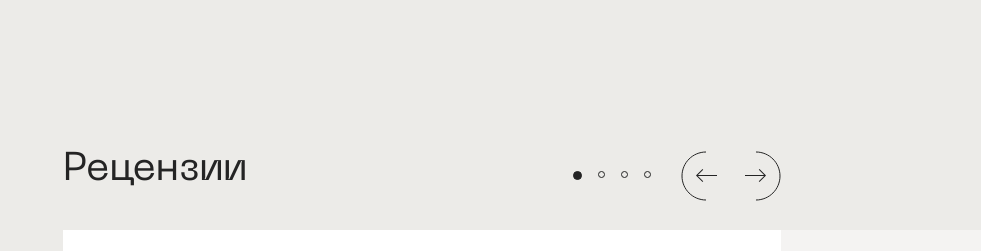
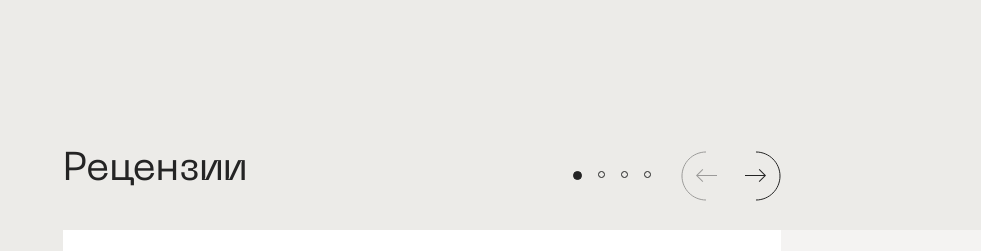
Before and after one commit to pnzdmd/lubimovka, a React (Create React App) app: page / in a window 1280 px wide. Shown: the top 251 px of the page, without its empty margins (299-1280 px from the left). Built offline with nearby package versions, Linux system fonts and the light colour scheme.

Commit message:
feat: moved switch button for slider to component

```diff
--- a/src/components/ReviewCard/ReviewCard.jsx
+++ b/src/components/ReviewCard/ReviewCard.jsx
@@ -1,8 +1,7 @@
 import './ReviewCard.css';
 
 const ReviewCard = (props) => {
-  console.log(props);
-  const { logo, text,link } = props.data;
+  const { logo, text, link } = props.data;
 
   const cardStyle = props.current
     ? 'reviews__slide reviews__slide_current'
--- a/src/components/Reviews/Reviews.css
+++ b/src/components/Reviews/Reviews.css
@@ -61,29 +61,6 @@
   display: flex;
 }
 
-.reviews__pagination-button {
-  width: 50px;
-  height: 50px;
-  background-color: transparent;
-  border: none;
-}
-
-.reviews__pagination-button:hover {
-  cursor: pointer;
-}
-
-.reviews__pagination-button:active {
-  transform: scale(110%);
-}
-
-.reviews__pagination-button_prev {
-  background-image: url(../../images/slider-arrow-left.svg);
-}
-
-.reviews__pagination-button_next {
-  background-image: url(../../images/slider-arrow-right.svg);
-}
-
 .reviews__slides {
   max-width: 1078px;
   position: relative;
--- a/src/components/Reviews/Reviews.jsx
+++ b/src/components/Reviews/Reviews.jsx
@@ -1,5 +1,6 @@
 import { useEffect, useState } from "react";
 import reviewsData from "../../data/reviews";
+import SwitchButton from "../SwitchButton/SwitchButton";
 import ReviewCard from "../ReviewCard/ReviewCard";
 import "./Reviews.css";
 
@@ -10,30 +11,20 @@ const Reviews = () => {
   useEffect(() => {
     if (data) {
       setState((old) => ({ ...old, current: data[0].id }));
-    }
 
-    if (data && data.length > 1) {
-      setState((old) => ({ ...old, next: data[1].id }));
+      if (data.length > 1) {
+        setState((old) => ({ ...old, next: data[1].id }));
+      }
     }
   }, [data]);
 
   const prevButtonClickHandler = () => {
-
-    const prevCardPositon = data.findIndex(item => item.id === state.prev);
-
-    if(data[prevCardPositon - 1]) {
+    if (state.prev !== "") {
+      const prevCardPositon = data.findIndex((item) => item.id === state.prev);
+      const isAnotherPrevCard = Boolean(data[prevCardPositon - 1]);
 
       const newState = {
-        prev: data[prevCardPositon - 1].id,
-        current: state.prev,
-        next: state.current,
-      };
-
-      setState(newState);
-    } else if(state.prev !== '') {
-
-      const newState = {
-        prev: '',
+        prev: isAnotherPrevCard ? data[prevCardPositon - 1].id : "",
         current: state.prev,
         next: state.current,
       };
@@ -43,24 +34,14 @@ const Reviews = () => {
   };
 
   const nextButtonClickHandler = () => {
-
-    const nextCardPositon = data.findIndex(item => item.id === state.next);
-
-    if(data[nextCardPositon + 1]) {
+    if (state.next !== "") {
+      const nextCardPositon = data.findIndex((item) => item.id === state.next);
+      const isAnotherNextCard = Boolean(data[nextCardPositon + 1]);
 
       const newState = {
         prev: state.current,
         current: state.next,
-        next: data[nextCardPositon + 1].id,
-      };
-
-      setState(newState);
-    } else if (state.next !== '') {
-
-      const newState = {
-        prev: state.current,
-        current: state.next,
-        next: '',
+        next: isAnotherNextCard ? data[nextCardPositon + 1].id : "",
       };
 
       setState(newState);
@@ -69,8 +50,9 @@ const Reviews = () => {
 
   const getData = (id) => data.filter((item) => item.id === id)[0];
 
-  const currentCard = getData(state.current);
-  const nextCard = getData(state.next);
+  const prevCard = state.prev !== "" ? getData(state.prev) : false;
+  const currentCard = state.current !== "" ? getData(state.current) : false;
+  const nextCard = state.next !== "" ? getData(state.next) : false;
 
   return (
     <section className="reviews">
@@ -85,16 +67,16 @@ const Reviews = () => {
               <div className="reviews__pagination-point"></div>
             </div>
             <div className="reviews__pagination-buttons">
-              <button
-                type="button"
-                className="reviews__pagination-button reviews__pagination-button_prev"
+              <SwitchButton
+                dest="prev"
+                isDisabled={prevCard ? false : true}
                 onClick={prevButtonClickHandler}
-              ></button>
-              <button
-                type="button"
-                className="reviews__pagination-button reviews__pagination-button_next"
+              />
+              <SwitchButton
+                dest="next"
+                isDisabled={nextCard ? false : true}
                 onClick={nextButtonClickHandler}
-              ></button>
+              />
             </div>
           </div>
         </div>
--- /dev/null
+++ b/src/components/SwitchButton/SwitchButton.css
@@ -0,0 +1,34 @@
+.reviews__pagination-button {
+  width: 50px;
+  height: 50px;
+  background-color: transparent;
+  border: none;
+}
+
+.reviews__pagination-button:hover {
+  cursor: pointer;
+}
+
+.reviews__pagination-button:active {
+  transform: scale(110%);
+}
+
+.reviews__pagination-button_dest_prev {
+  background-image: url(../../images/slider-arrow-left.svg);
+}
+
+.reviews__pagination-button_dest_next {
+  background-image: url(../../images/slider-arrow-right.svg);
+}
+
+.reviews__pagination-button_disabled {
+  opacity: 0.4;
+}
+
+.reviews__pagination-button_disabled:hover {
+  cursor: default;
+}
+
+.reviews__pagination-button_disabled:active {
+  transform: unset;
+}
--- /dev/null
+++ b/src/components/SwitchButton/SwitchButton.jsx
@@ -0,0 +1,24 @@
+import "./SwitchButton.css";
+
+const SwitchButton = (props) => {
+  const { dest, isDisabled, onClick } = props;
+
+  const buttonType = `reviews__pagination-button ${
+    dest === "prev"
+      ? "reviews__pagination-button_dest_prev"
+      : "reviews__pagination-button_dest_next"
+  }`;
+
+  const disabledStyle = isDisabled ? 'reviews__pagination-button_disabled' : '';
+
+  return (
+    <button
+      type="button"
+      className={`${buttonType} ${disabledStyle}`}
+      onClick={onClick}
+      disabled={isDisabled}
+    ></button>
+  );
+};
+
+export default SwitchButton;
```
